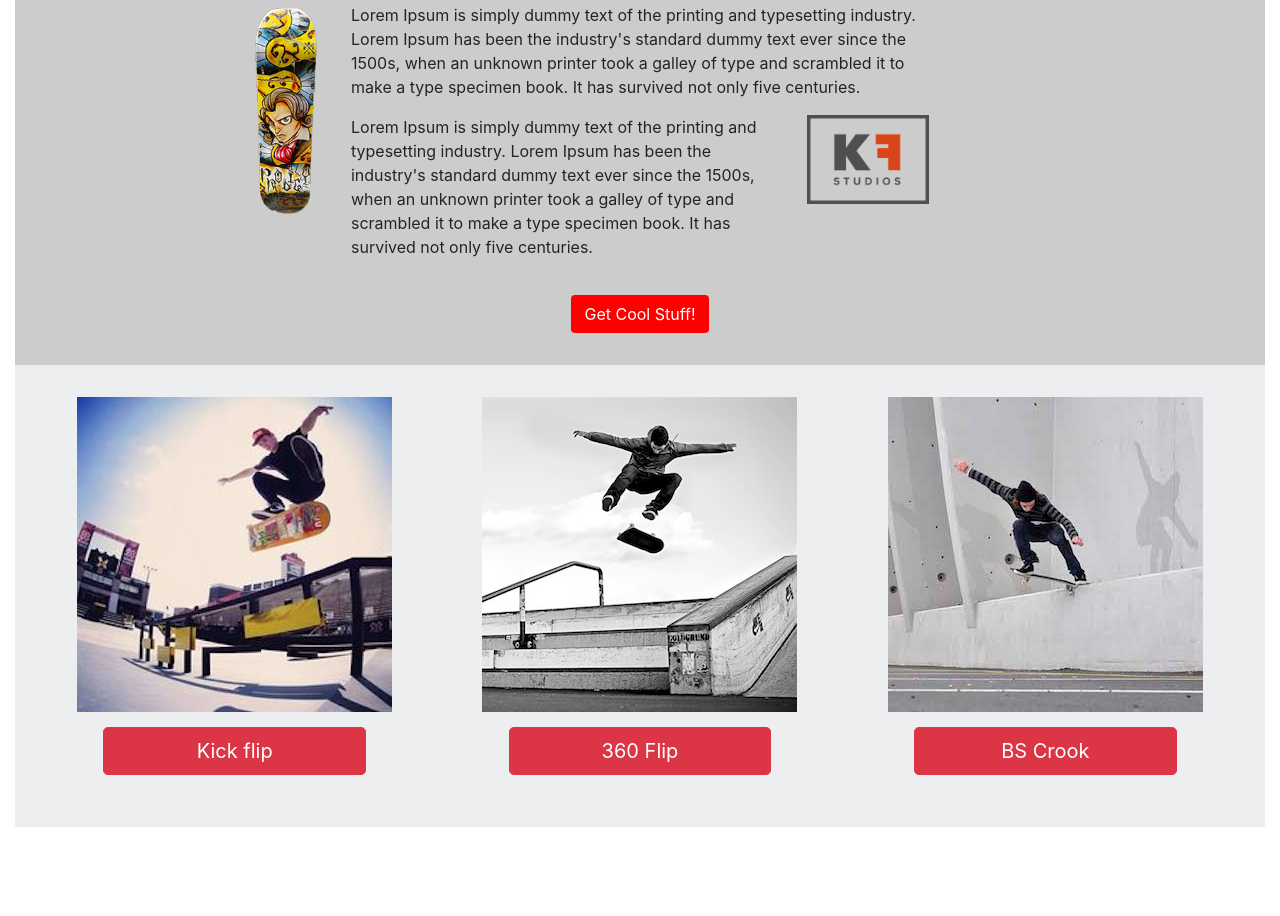
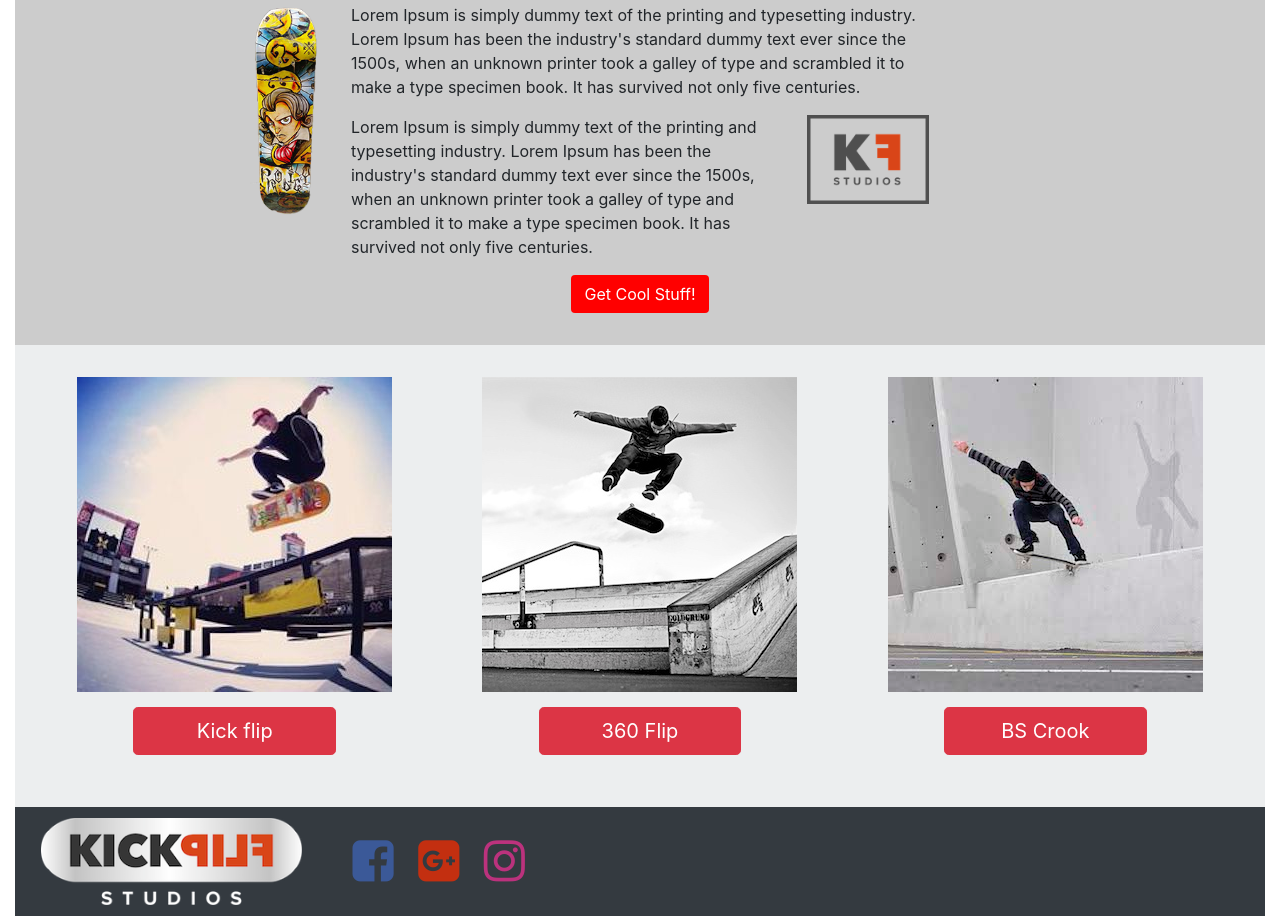
Before and after one commit to vaibhavgupta97/bootstrap-skate-or-die, a plain HTML site: page index.html in a window 1280 px wide. Shown: the part 687-1603 px from the top of the page. Before the commit the page ends 1514 px from the top, so only its background shows below. Drawn offline with nearby package versions, Linux system fonts and the light colour scheme.

Commit message:
7oct11:56

```diff
--- a/index.html
+++ b/index.html
@@ -8,7 +8,9 @@
   <!-- Bootstrap CSS -->
   <link rel="stylesheet" href="bootstrap-4.0.0-dist/css/bootstrap-grid.min.css">
   <link rel="stylesheet" href="bootstrap-4.0.0-dist/css/bootstrap.min.css">
+  <link rel="stylesheet" href="https://cdnjs.cloudflare.com/ajax/libs/font-awesome/4.7.0/css/font-awesome.min.css">
   <link rel="stylesheet" href="main.css">
+
 
 </head>
 <body>
@@ -157,6 +159,23 @@ Get Cool Stuff!</button>
   </div>
 </div>
 </div>
+<footer class="footer bg-inverse bg-dark">
+  <div class="container-fluid">
+    <div class="row">
+      <div class="col-sm-12 col-lg-3">
+        <img class="img-fluid footerImg" src="KFS_LIGHT.png">
+      </div>
+      <div class="col-sm-12 col-lg-9 socialWrapper">
+        <a href="https://facebook.com" target="_blank">
+        <i class="fa fa-facebook-square fa-3x" aria-hidden="true"></i></a>
+        <i class="fa fa-google-plus-square fa-3x" aria-hidden="true"></i>
+        <i class="fa fa-instagram fa-3x" aria-hidden="true"></i>
+      </div>
+    </div>
+  </div>
+</footer>
+
+
 
 
 <!-- Modal -->
--- a/main.css
+++ b/main.css
@@ -1,39 +1,71 @@
-.jumbotron{
+.jumbotron {
     text-align: center;
     background: none;
   }
-    .sectionLight{
-        background-color:#eceeef;
-        padding:2em;
+
+  .sectionLight {
+    background-color: #eceeef;
+    padding: 2rem;
   }
-    .sectionDark{
+
+  .sectionDark {
     background-color: #cccccc;
     padding: 2rem;
   }
-    .coolStuff{
-margin-top:20px;
+
+  .coolStuffWrapper {
+    margin-top: 20px;
   }
-button.coolStuffBtn{
 
-display: block;
-margin: auto;
-background-color:red;
-color:#ffffff;
-    }
-    h5.modal-title{
-        margin: auto;
-    }
-    .modalFormWrapper{
-        padding: 2rem;
-    }
-    .imgCenter{
+  button.coolStuffBtn {
+    background-color: red;
+    color: #ffffff;
     display: block;
     margin: auto;
   }
-    .btnCenter{
-        display:block;
+
+  h5.modal-title {
+    margin: auto;
+  }
+
+  .modalFormWrapper {
+    padding: 2rem;
+  }
+
+  .imgCenter {
+    display: block;
+    margin: auto;
+  }
+
+  .btnCenter {
+    display: block;
     margin: auto;
     margin-top: 15px;
-        margin-bottom:20px;
-        width: 70%;
+    margin-bottom: 20px;
+    width: 54%;
+
   }
+
+  .footerImg {
+    padding: 11px;
+  }
+
+  .fa {
+    margin: 10px;
+  }
+
+  .fa-facebook-square {
+    color: #3b5998;
+  }
+
+  .fa-google-plus-square {
+    color: #c32f10;
+  }
+
+  .fa-instagram {
+    color:rgb(187, 50, 125);
+  }
+
+  .socialWrapper {
+    margin: auto;
+  }
```
Lines whose indentation alone changed are shown as unchanged.
